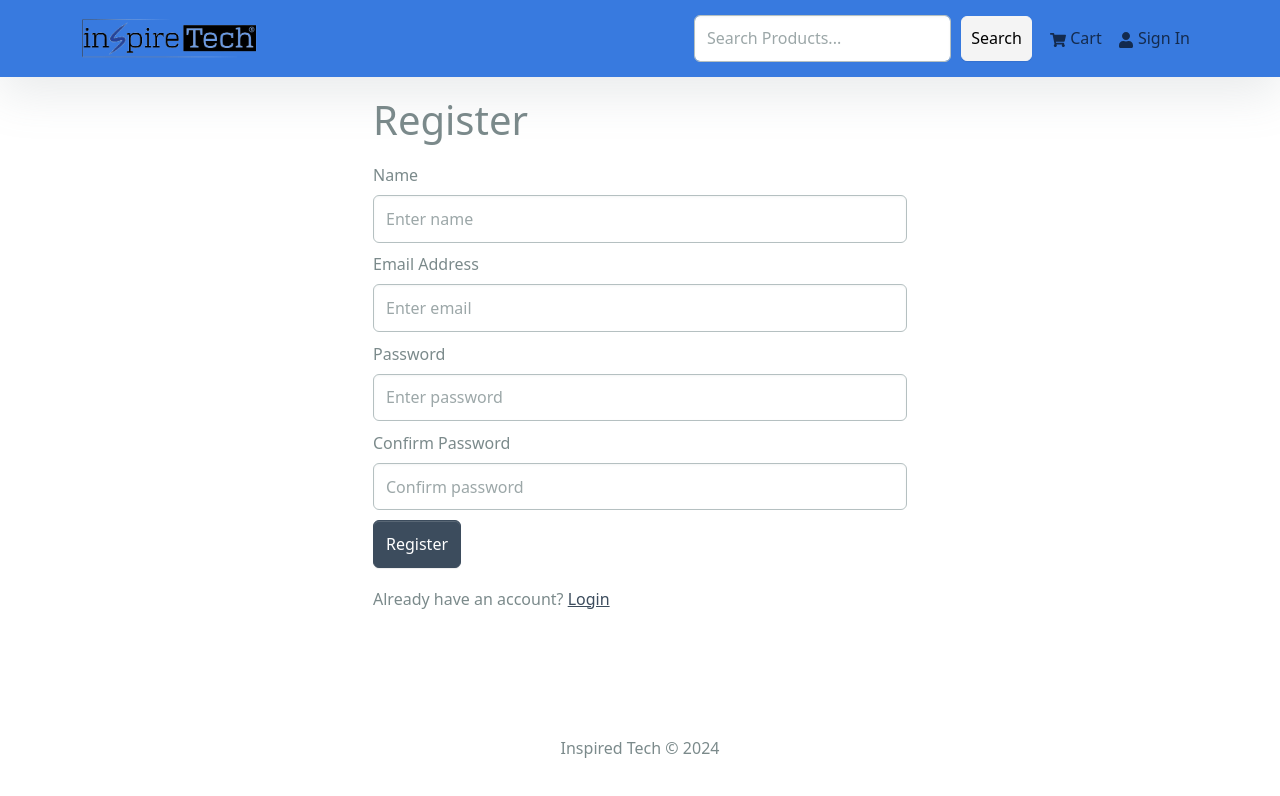
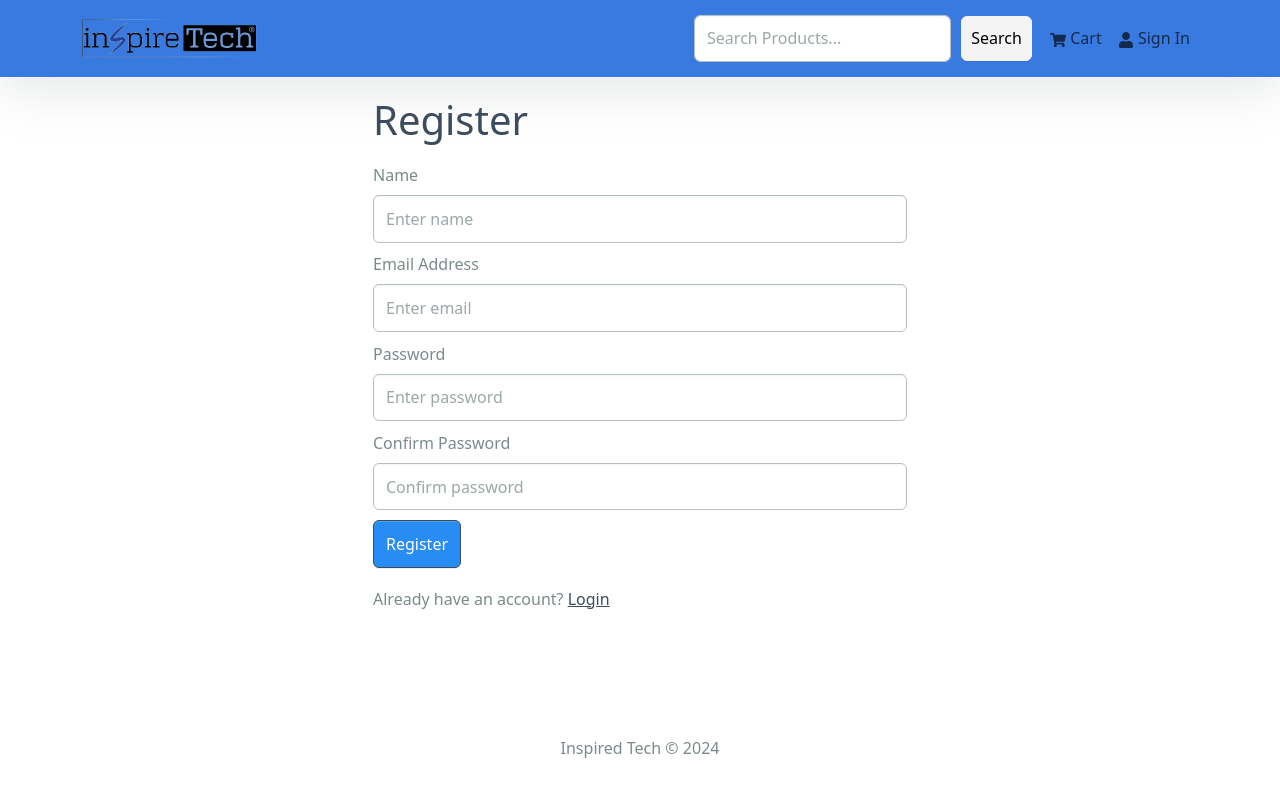
Before and after one commit to hrtechplus/Inspired-Tech, a React (Create React App) app in the folder frontend/: page /register in a window 1280 px wide. Shown: the top 796 px of the page. Built offline with nearby package versions, Linux system fonts and the light colour scheme.

Commit message:
Update RegisterScreen.jsx

```diff
--- a/frontend/src/screens/RegisterScreen.jsx
+++ b/frontend/src/screens/RegisterScreen.jsx
@@ -50,7 +50,7 @@ const RegisterScreen = () => {
 
   return (
     <FormContainer>
-      <h1>Register</h1>
+      <h1 class='text-primary '>Register</h1>
       <Form onSubmit={submitHandler}>
         <Form.Group className='my-2' controlId='name'>
           <Form.Label>Name</Form.Label>
@@ -91,7 +91,12 @@ const RegisterScreen = () => {
           ></Form.Control>
         </Form.Group>
 
-        <Button disabled={isLoading} type='submit' variant='primary'>
+        <Button
+          disabled={isLoading}
+          type='submit'
+          variant='primary'
+          style={{ background: '#288cf5' }}
+        >
           Register
         </Button>
 
```
